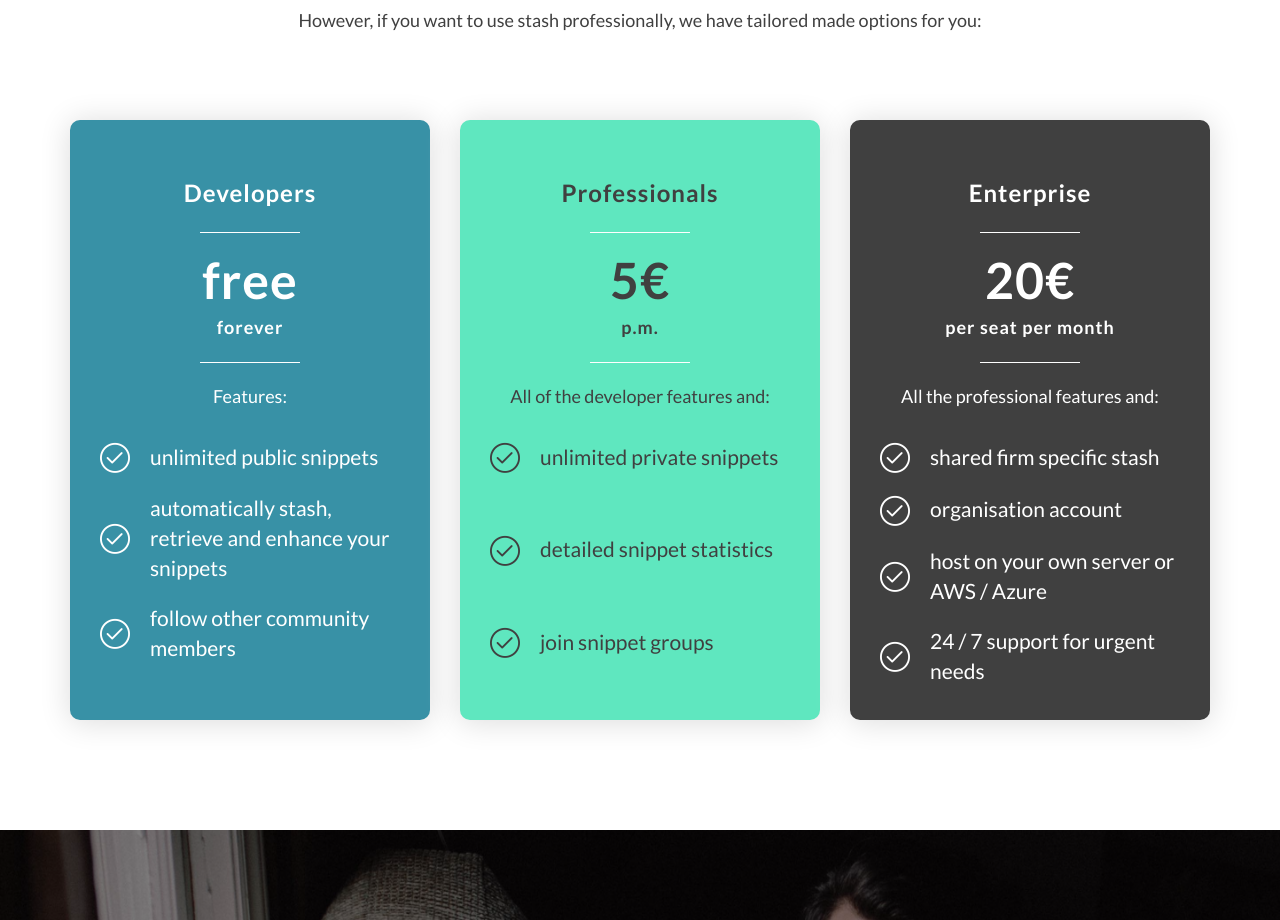
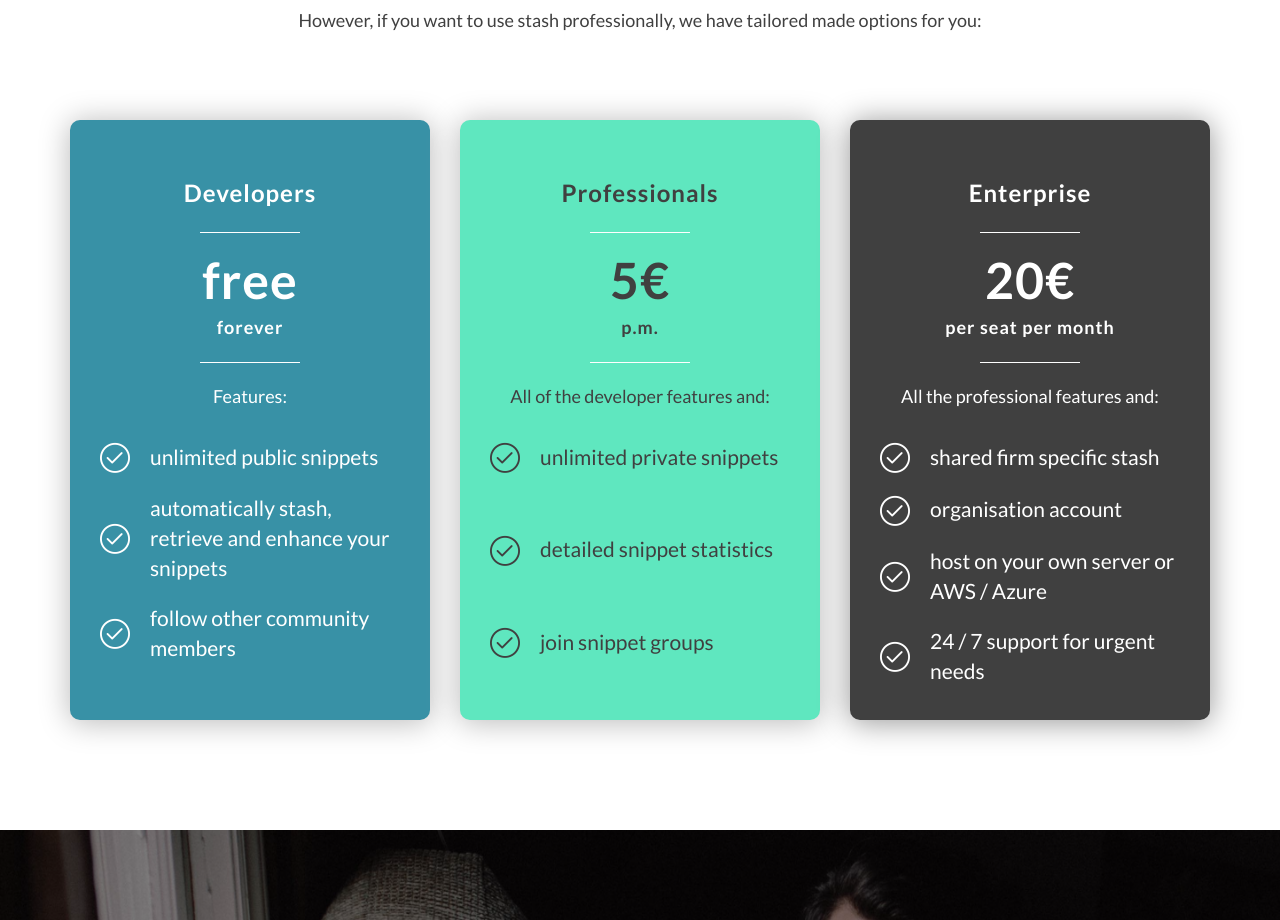
Before and after one commit to lucasvaltl/stashlanding, a website: page index.html in a window 1280 px wide. Shown: the part 4326-5246 px from the top of the page. Drawn offline with nearby package versions, Linux system fonts and the light colour scheme; a web font is replaced by a local one.

Commit message:
fixed drop shadows

```diff
--- a/css/style.css
+++ b/css/style.css
@@ -24,6 +24,18 @@
    margin: 0 auto;
    -webkit-box-shadow: 0 2px 30px 1px #ddd;
    box-shadow: 0 2px 30px 1px #ddd;
+}
+
+.soft-shadow-medium{
+   margin: 0 auto;
+   -webkit-box-shadow: 0 2px 30px 1px #bbb;
+   box-shadow: 0 2px 30px 1px #bbb;
+}
+
+.soft-shadow-medium-plus{
+   margin: 0 auto;
+   -webkit-box-shadow: 0 2px 30px 1px #999;
+   box-shadow: 0 2px 30px 1px #999;
 }
 
 .soft-shadow-dark{
--- a/index.html
+++ b/index.html
@@ -295,7 +295,7 @@
                 <div class="container-fluid">
                     <div class="row">
                         <div class="col-md-4">
-                            <div class="feature-item soft-shadow blue">
+                            <div class="feature-item soft-shadow-medium blue">
                                 <h3>Developers</h3>
                                 <hr />
                                 <h2> free </h2>
@@ -332,7 +332,7 @@
                             </div>
                         </div>
                         <div class="col-md-4">
-                            <div class="feature-item feature-item-2 soft-shadow green">
+                            <div class="feature-item feature-item-2 soft-shadow-medium green">
                                 <h3>Professionals</h3>
                                 <hr />
                                 <h2>5€</h2> <h4> p.m. </h4>
@@ -371,7 +371,7 @@
                                 </div>
 
                         <div class="col-md-4">
-                            <div class="feature-item soft-shadow dark">
+                            <div class="feature-item soft-shadow-medium-plus  dark">
                                 <h3>Enterprise</h3>
                                 <hr />
                             <h2>20€</h2> <h4> per seat per month </h4>
```
